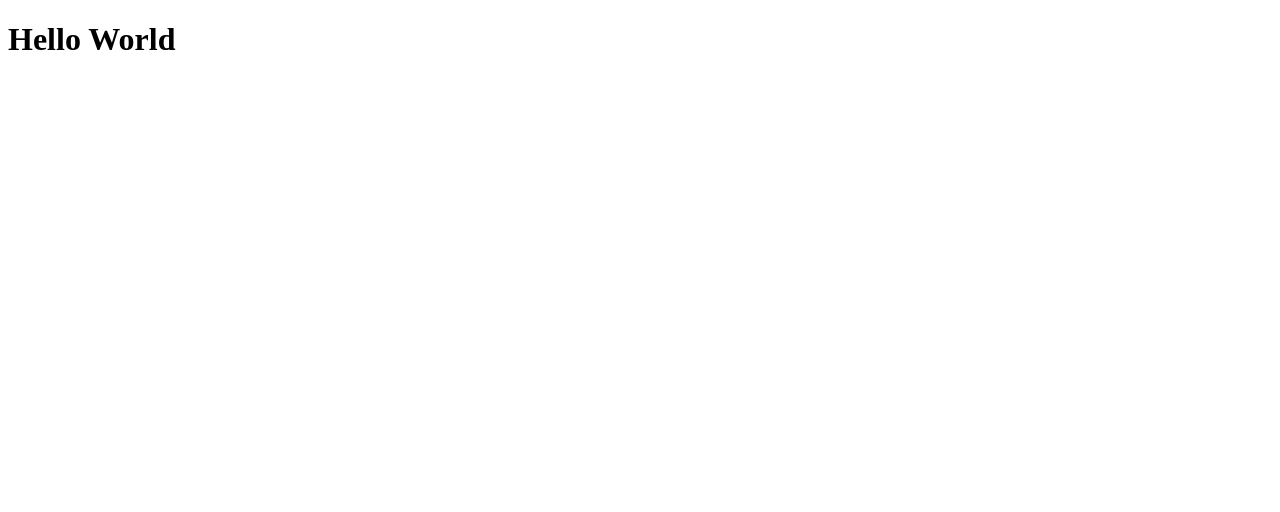
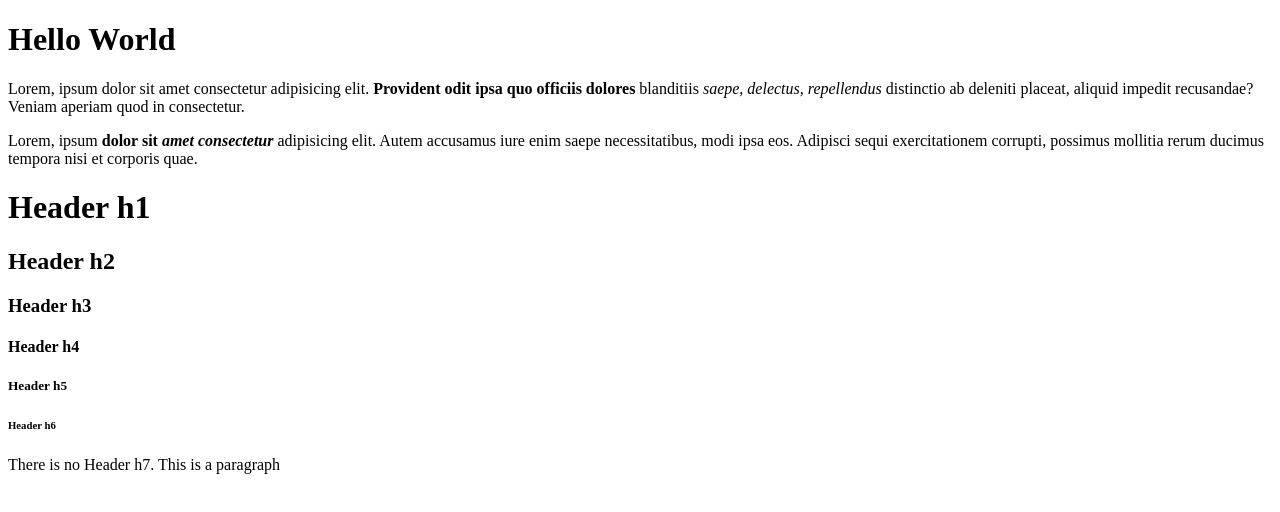
Before and after one commit to PaulGamarraDev/git_test, a plain HTML site: page html-boilerplate/index.html in a window 1280 px wide. Drawn offline with Linux system fonts and the light colour scheme.

Commit message:
Edit index.html. Working with text and HTML tags

```diff
--- a/html-boilerplate/index.html
+++ b/html-boilerplate/index.html
@@ -7,5 +7,17 @@
 
   <body>
     <h1>Hello World</h1>
+    <!-- <strong> makes the text bold -->
+    <!-- <em> emphasize makes the text italic -->
+    <p>Lorem, ipsum dolor sit amet consectetur adipisicing elit. <strong>Provident odit ipsa quo officiis dolores</strong> blanditiis <em>saepe, delectus, repellendus</em> distinctio ab deleniti placeat, aliquid impedit recusandae? Veniam aperiam quod in consectetur.</p>
+    <p>Lorem, ipsum <strong>dolor sit <em>amet consectetur</em></strong> adipisicing elit. Autem accusamus iure enim saepe necessitatibus, modi ipsa eos. Adipisci sequi exercitationem corrupti, possimus mollitia rerum ducimus tempora nisi et corporis quae.</p>
+    <!-- <b> and <i> do the same whithout the emphasis key for accessibility, use the first one. Finally all the visual will be done by CSS -->
+    <h1>Header h1</h1>
+    <h2>Header h2</h2>
+    <h3>Header h3</h3>
+    <h4>Header h4</h4>
+    <h5>Header h5</h5>
+    <h6>Header h6</h6>
+    <p>There is no Header h7. This is a paragraph</p>
   </body>
 </html>
```
